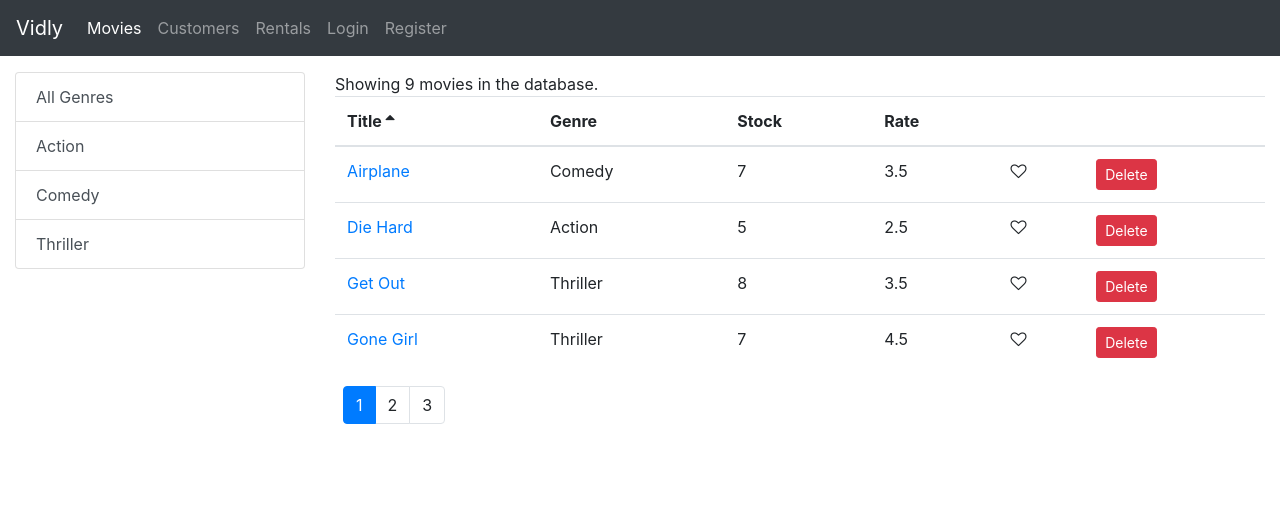
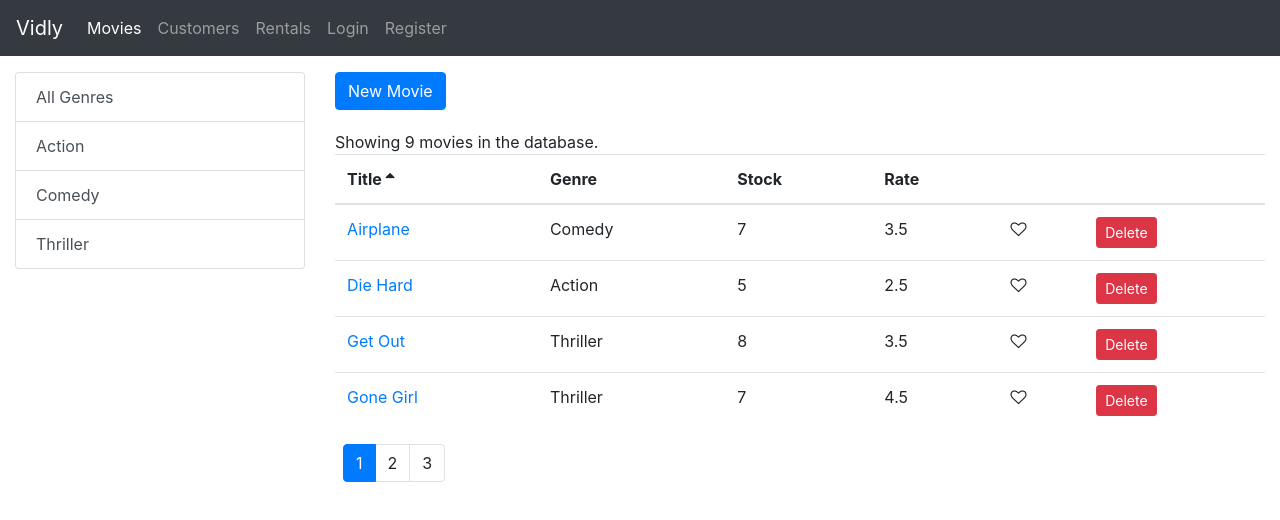
Before and after one commit to valleyman89/vidly-react-front-end, a React (Create React App) app: page /movies in a window 1280 px wide. Shown: the top 520 px of the page. Built offline with nearby package versions, Linux system fonts and the light colour scheme.

Commit message:
add new movie path and Link

```diff
--- a/src/App.js
+++ b/src/App.js
@@ -21,6 +21,7 @@ function App() {
           <Route path="/movies/:id" component={MovieForm}></Route>
           <Route path="/login" component={LoginForm}></Route>
           <Route path="/register" component={RegisterForm} />
+          <Route path="/movies/new" component={MovieForm} />
           <Route path="/movies" component={Movies}></Route>
           <Route path="/customers" component={Customers}></Route>
           <Route path="/rentals" component={Rentals}></Route>
--- a/src/components/movies.jsx
+++ b/src/components/movies.jsx
@@ -5,6 +5,8 @@ import ListGroup from "./common/list-group";
 import Pagination from "./common/pagination";
 import React, { Component } from "react";
 import MoviesTable from "./moviesTable";
+import { Link } from "react-router-dom";
+
 import _ from "lodash";
 
 class Movies extends Component {
@@ -87,6 +89,15 @@ class Movies extends Component {
           />
         </div>
         <div className="col">
+          <div>
+            <Link
+              to="/movies/new"
+              className="btn btn-primary"
+              style={{ marginBottom: 20 }}
+            >
+              New Movie
+            </Link>
+          </div>
           <span>Showing {totalCount} movies in the database.</span>
           <MoviesTable
             movies={movies}
```
